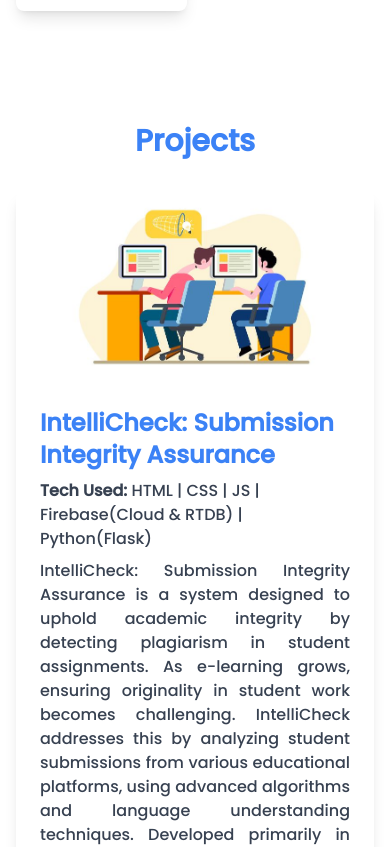
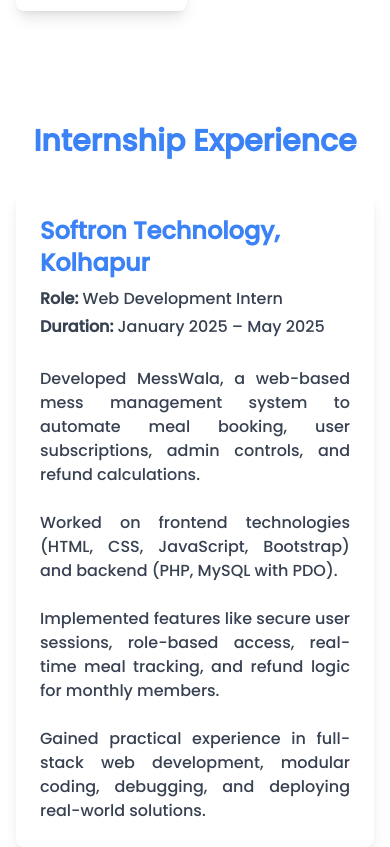
Before and after one commit to RohanDhere/My_PortFolio, a React (Vite) app: page / in a window 390 px wide. Shown: the part 3580-4427 px from the top of the page. Built offline with nearby package versions, Linux system fonts and the light colour scheme.

Commit message:
Added Internship Section

```diff
--- a/src/App.jsx
+++ b/src/App.jsx
@@ -5,6 +5,7 @@
 import Home from './components/Home';
 import Education from './components/Education';
 import Skills from './components/Skills';
+import Internship from './components/Internship';
 import Projects from './components/Projects';
 import Contact from './components/Contact';
 import Footer from './components/Footer';
@@ -34,6 +35,7 @@
             <Home />
             <Education />
             <Skills />
+            <Internship />
             <Projects />
             <Contact />
             <Footer />
--- /dev/null
+++ b/src/components/Internship.jsx
@@ -0,0 +1,38 @@
+import React from 'react';
+
+const internships = [
+  {
+    company: 'Softron Technology, Kolhapur',
+    role: 'Web Development Intern',
+    duration: 'January 2025 – May 2025',
+    description: `
+      Developed MessWala, a web-based mess management system to automate meal booking, user subscriptions, admin controls, and refund calculations.
+
+      Worked on frontend technologies (HTML, CSS, JavaScript, Bootstrap) and backend (PHP, MySQL with PDO).
+
+      Implemented features like secure user sessions, role-based access, real-time meal tracking, and refund logic for monthly members.
+
+      Gained practical experience in full-stack web development, modular coding, debugging, and deploying real-world solutions.
+    `,
+  },
+];
+
+function Internship() {
+  return (
+    <div name="Internship" className="max-w-screen-2xl container mx-auto px-4 md:px-20 my-28">
+      <h1 className="text-3xl font-bold text-center text-blue-500 mb-8">Internship Experience</h1>
+      <div className="grid grid-cols-1 md:grid-cols-2 gap-8">
+        {internships.map((internship, index) => (
+          <div key={index} className="bg-white shadow-lg rounded-lg p-6">
+            <h2 className="text-2xl font-semibold text-blue-500 mb-2">{internship.company}</h2>
+            <p className="text-md text-gray-700 mb-1"><strong>Role:</strong> {internship.role}</p>
+            <p className="text-md text-gray-700 mb-1"><strong>Duration:</strong> {internship.duration}</p>
+            <p className="text-md text-gray-700 text-justify whitespace-pre-line">{internship.description}</p>
+          </div>
+        ))}
+      </div>
+    </div>
+  );
+}
+
+export default Internship;
```
